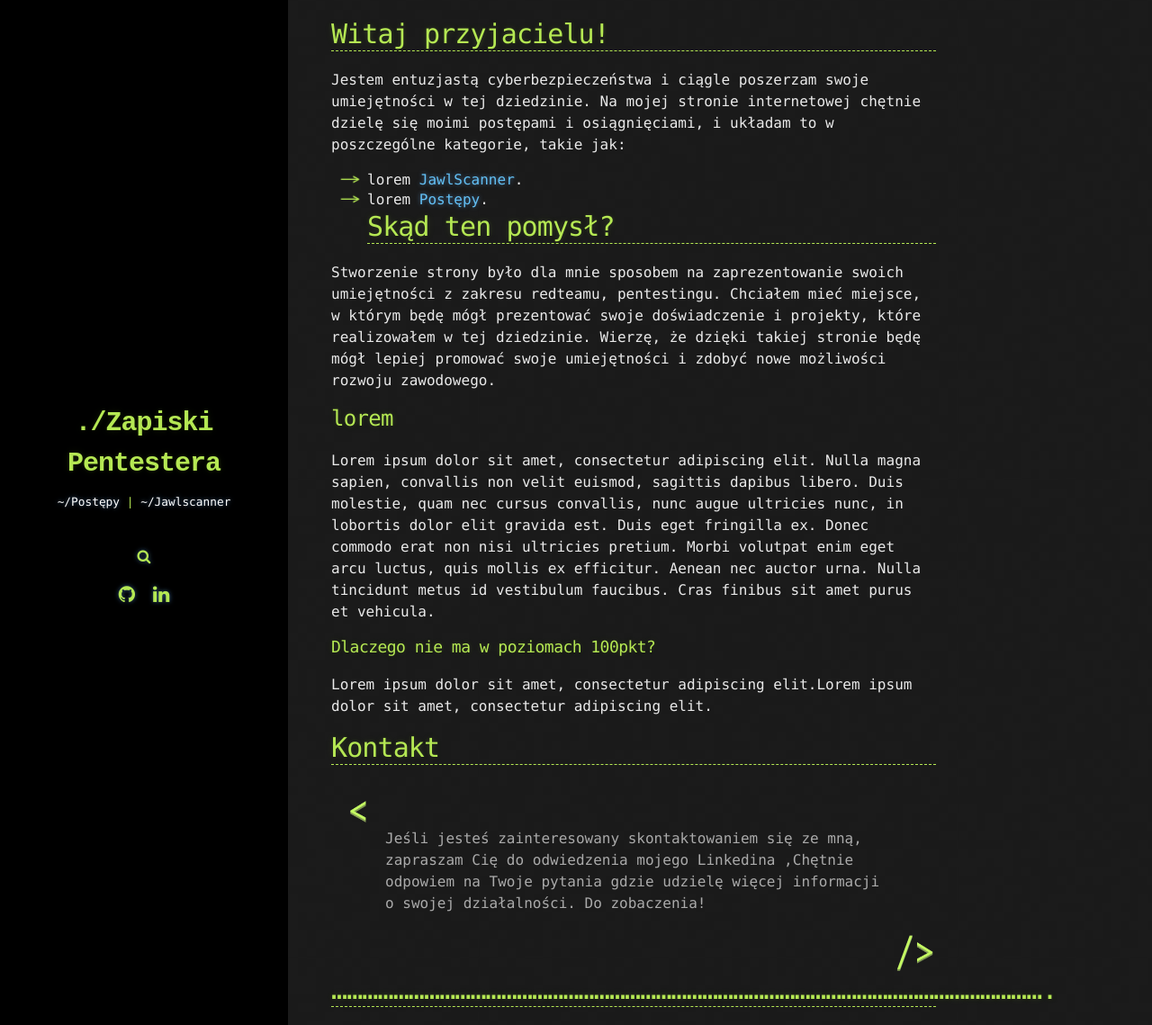
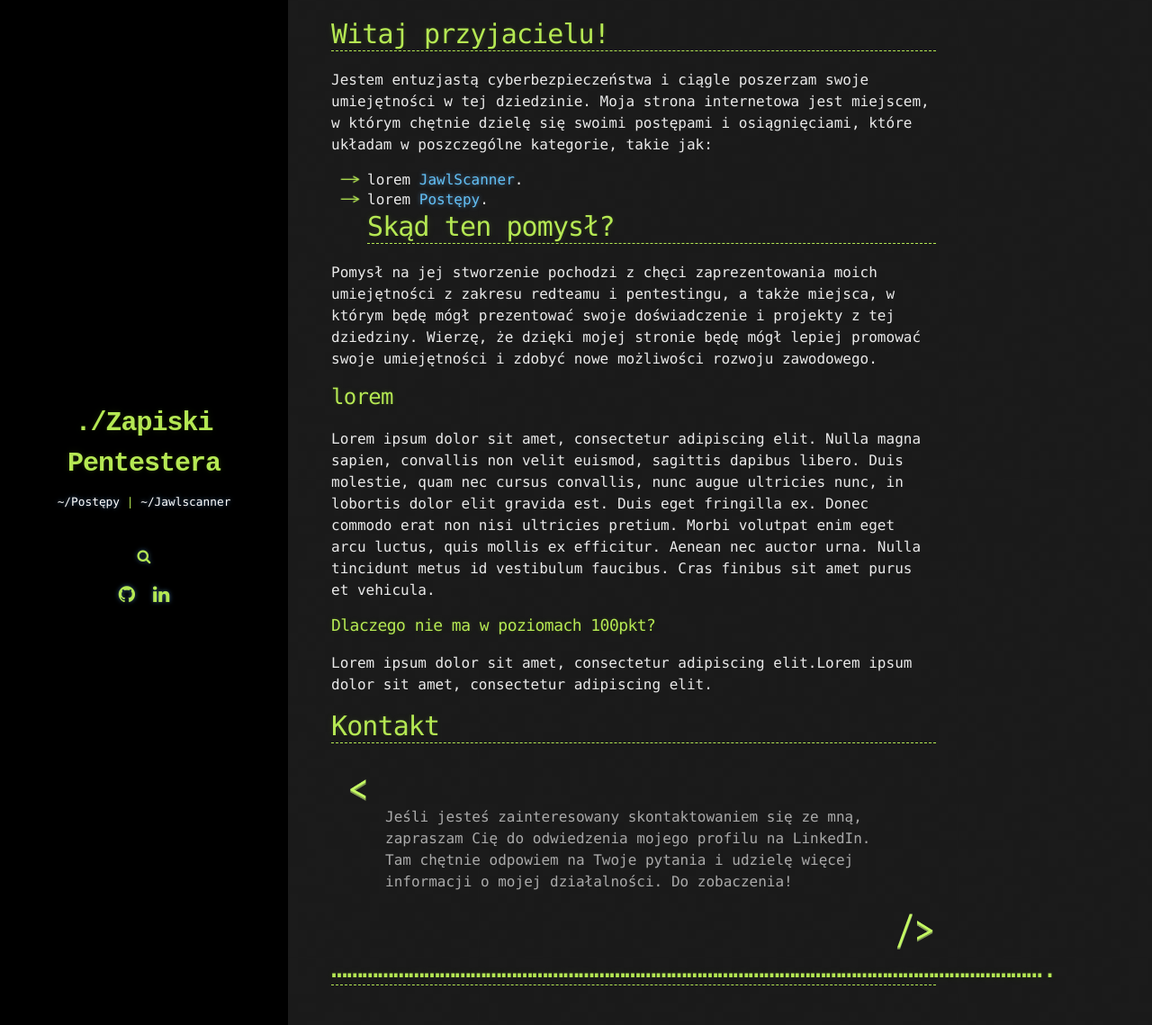
Before and after one commit to Cyberjali/Cyberjali.github.io, a Jekyll site: the page built from _pages/index.md, in a window 1280 px wide and 1139 px high. Shown: the whole window at 90% size. Built offline with Jekyll 4.4.1, drawn with Linux system fonts in a browser that asks for light colours; comment, search, counter and statistics services are not loaded.

Commit message:
Update index.md

```diff
--- a/_pages/index.md
+++ b/_pages/index.md
@@ -4,7 +4,7 @@ layout: default
 
 # Witaj przyjacielu!
 
-Jestem entuzjastą cyberbezpieczeństwa i ciągle poszerzam swoje umiejętności w tej dziedzinie. Na mojej stronie internetowej chętnie dzielę się moimi postępami i osiągnięciami, i układam to w poszczególne kategorie, takie jak:
+Jestem entuzjastą cyberbezpieczeństwa i ciągle poszerzam swoje umiejętności w tej dziedzinie. Moja strona internetowa jest miejscem, w którym chętnie dzielę się swoimi postępami i osiągnięciami, które układam w poszczególne kategorie, takie jak:
 
 * lorem
 [JawlScanner](./Jawlscanner.md).
@@ -12,7 +12,7 @@ Jestem entuzjastą cyberbezpieczeństwa i ciągle poszerzam swoje umiejętności
 [Postępy](./Postępy.md).
 # Skąd ten pomysł?
 
-Stworzenie strony było dla mnie sposobem na zaprezentowanie swoich umiejętności z zakresu redteamu, pentestingu. Chciałem mieć miejsce, w którym będę mógł prezentować swoje doświadczenie i projekty, które realizowałem w tej dziedzinie. Wierzę, że dzięki takiej stronie będę mógł lepiej promować swoje umiejętności i zdobyć nowe możliwości rozwoju zawodowego.
+Pomysł na jej stworzenie pochodzi z chęci zaprezentowania moich umiejętności z zakresu redteamu i pentestingu, a także miejsca, w którym będę mógł prezentować swoje doświadczenie i projekty z tej dziedziny. Wierzę, że dzięki mojej stronie będę mógł lepiej promować swoje umiejętności i zdobyć nowe możliwości rozwoju zawodowego.
 
 ## lorem
 
@@ -24,7 +24,7 @@ Lorem ipsum dolor sit amet, consectetur adipiscing elit.Lorem ipsum dolor sit am
 
 # Kontakt
 
->Jeśli jesteś zainteresowany skontaktowaniem się ze mną, zapraszam Cię do odwiedzenia mojego Linkedina ,Chętnie odpowiem na Twoje pytania gdzie udzielę więcej informacji o swojej działalności. Do zobaczenia!
+>Jeśli jesteś zainteresowany skontaktowaniem się ze mną, zapraszam Cię do odwiedzenia mojego profilu na LinkedIn. Tam chętnie odpowiem na Twoje pytania i udzielę więcej informacji o mojej działalności. Do zobaczenia!
 
 
 # ...........................................................................................................................................
```
